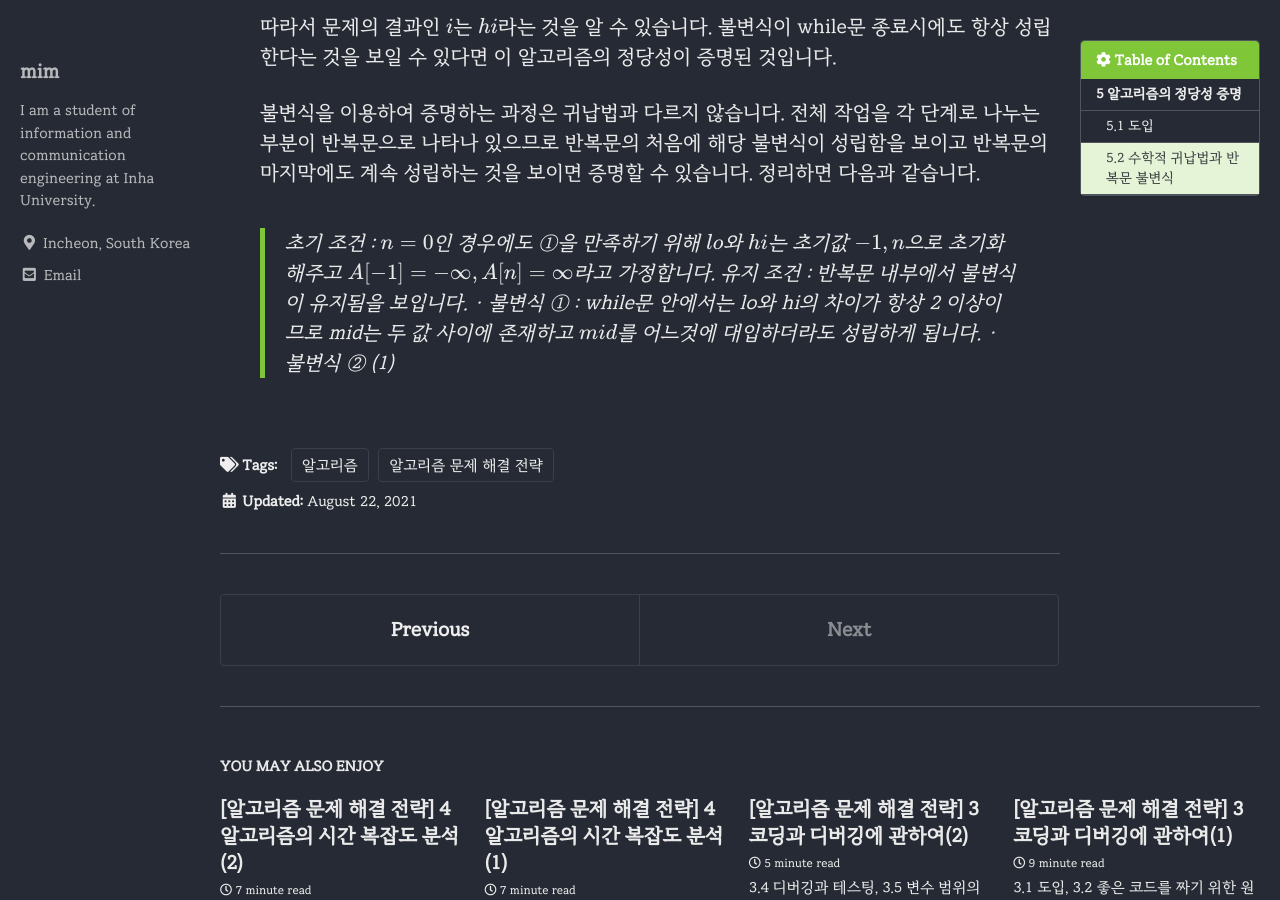
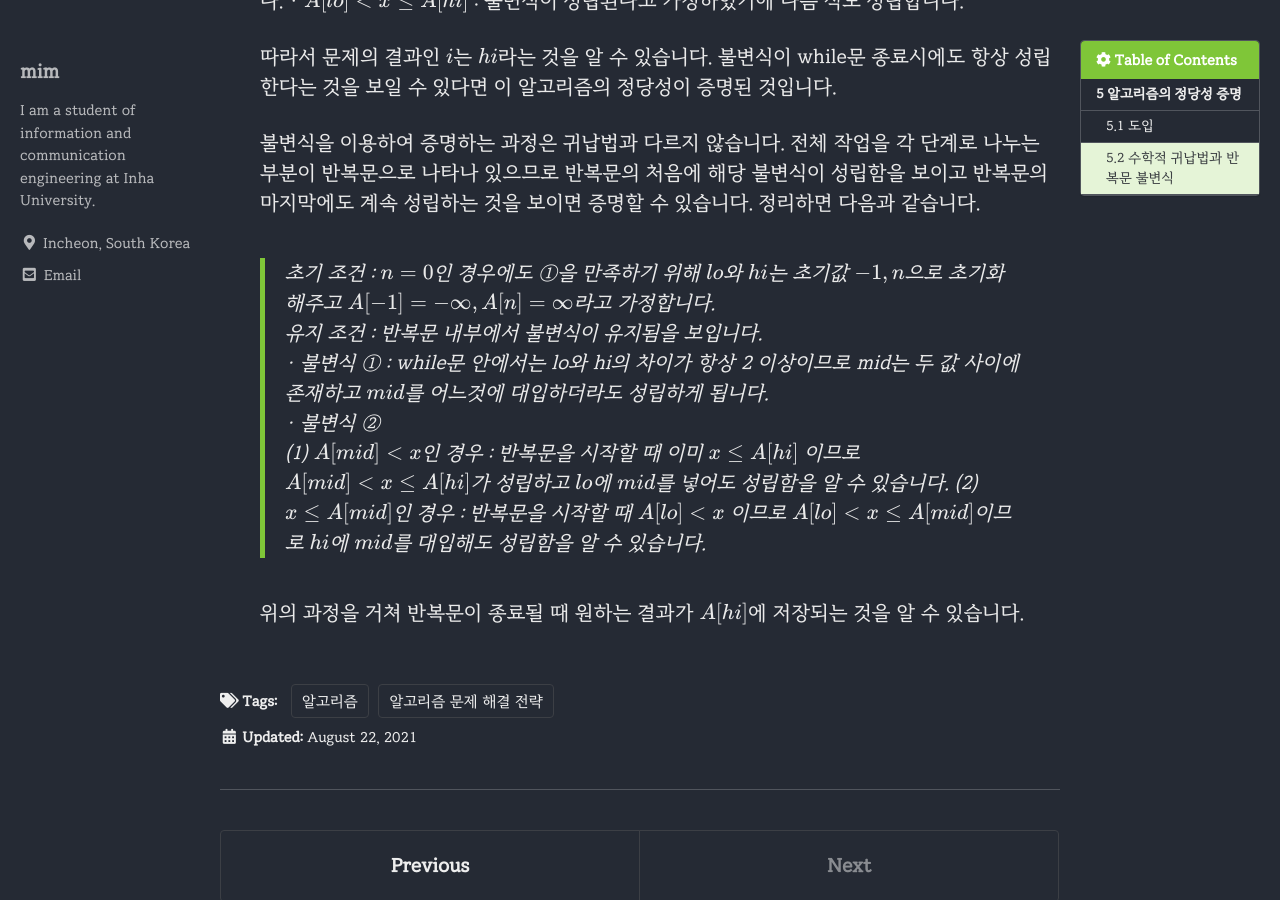
Before and after one commit to ChoMinkyung/chominkyung.github.io, a Jekyll site: the page built from _posts/algorithmic_problem_solving_strategies/2021-08-22-algorithmicProblemSolvingStrategies_02_5.md, in a window 1280 px wide and 900 px high, scrolled down 3557 px. Built offline with Jekyll 4.4.1, drawn with Linux system fonts in a browser that asks for light colours; cached includes are drawn as plain includes; some web fonts are replaced; formulas are drawn with MathJax 3; some of the changed text lies outside the part shown.

Commit message:
게시글 내용 추가

````diff
--- a/_posts/algorithmic_problem_solving_strategies/2021-08-22-algorithmicProblemSolvingStrategies_02_5.md
+++ b/_posts/algorithmic_problem_solving_strategies/2021-08-22-algorithmicProblemSolvingStrategies_02_5.md
@@ -155,12 +155,12 @@ share: false
 
 - 이진 탐색과 반복문 불변식
 
-  [문제]
+  [문제]<br>
   필수 조건 : $A$는 오름차순으로 정렬되어 있다.
   결과 : $A[i-1]<x<=A[i]$인 $i$를 반환한다.
   $A[-1]=-∞, A[n]=∞$라고 가정
 
-  반복문 불변식 $① lo<hi ② A[lo]<x<=A[hi]$
+  반복문 불변식 ① $lo<hi$ ② $A[lo]<x<=A[hi]$
 
   ```c++
   int binserach(const vector<int>& A, int x){
@@ -190,4 +190,7 @@ share: false
   > 유지 조건 : 반복문 내부에서 불변식이 유지됨을 보입니다.
   > · 불변식 ① : while문 안에서는 lo와 hi의 차이가 항상 2 이상이므로 mid는 두 값 사이에 존재하고 $mid$를 어느것에 대입하더라도 성립하게 됩니다.
   > · 불변식 ②
-  > (1)
+  > (1) $A[mid]<x$인 경우 : 반복문을 시작할 때 이미 $x≤A[hi]$ 이므로 $A[mid]<x≤A[hi]$가 성립하고 $lo$에 $mid$를 넣어도 성립함을 알 수 있습니다.
+  > (2) $x≤A[mid]$인 경우 : 반복문을 시작할 때 $A[lo]<x$ 이므로 $A[lo]<x≤A[mid]$이므로 $hi$에 $mid$를 대입해도 성립함을 알 수 있습니다.
+
+  위의 과정을 거쳐 반복문이 종료될 때 원하는 결과가 $A[hi]$에 저장되는 것을 알 수 있습니다.
````
